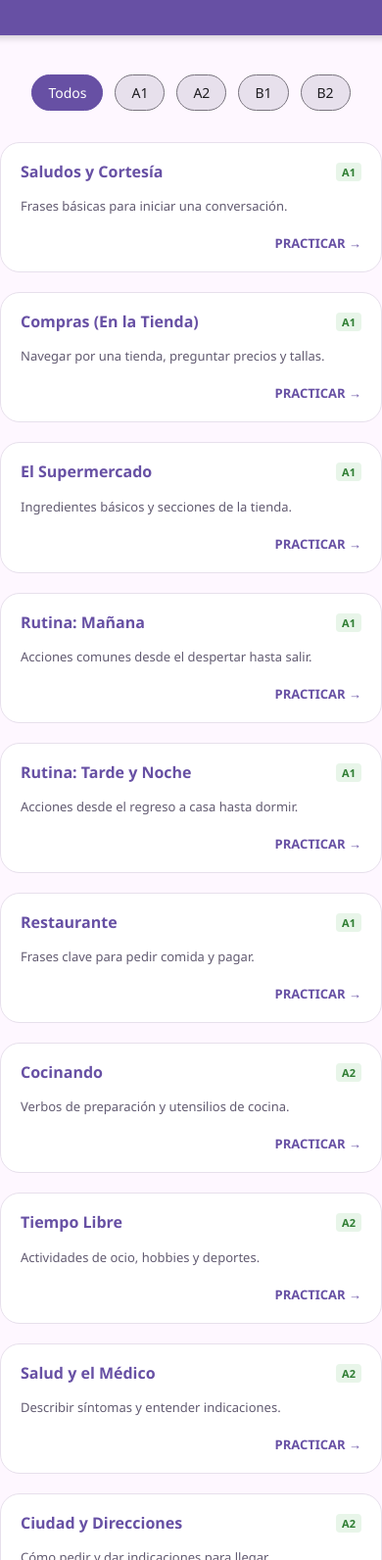
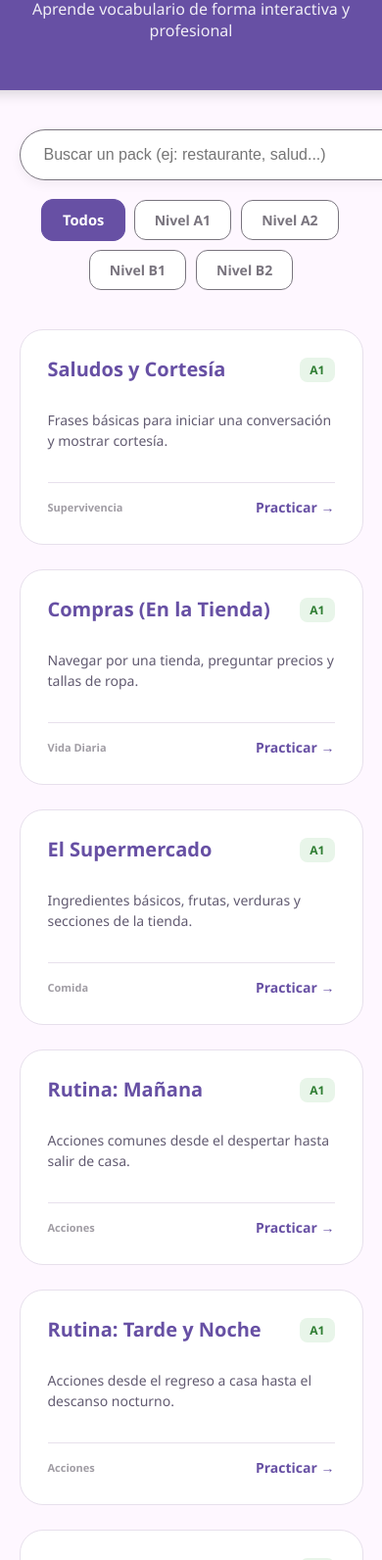
Before and after one commit to AkkarinRothen/EstudiAppweb, a plain HTML site: page index.html in a window 390 px wide. Shown: the part 162-1754 px from the top of the page at 98% size. Drawn offline with Linux system fonts and the light colour scheme.

Commit message:
Enhance styling and functionality of EstudiApp interface with improved layout, responsive design, and dynamic filtering features

```diff
--- a/index.html
+++ b/index.html
@@ -12,235 +12,335 @@
             --secondary: #625B71;
             --outline: #79747E;
             --surface-variant: #E7E0EC;
+            --container: #FFFFFF;
+        }
+        @media (prefers-color-scheme: dark) {
+            :root {
+                --primary: #D0BCFF;
+                --on-primary: #381E72;
+                --surface: #1C1B1F;
+                --secondary: #CCC2DC;
+                --outline: #938F99;
+                --surface-variant: #49454F;
+                --container: #25232A;
+            }
         }
         body {
-            font-family: 'Segoe UI', Roboto, Helvetica, Arial, sans-serif;
+            font-family: 'Segoe UI', Roboto, sans-serif;
             background-color: var(--surface);
-            color: #1C1B1F;
+            color: var(--outline);
             margin: 0;
             padding: 0;
             display: flex;
             flex-direction: column;
             align-items: center;
+            transition: background-color 0.3s;
         }
         header {
             background-color: var(--primary);
             color: var(--on-primary);
             width: 100%;
-            padding: 40px 20px;
+            padding: 50px 20px;
             text-align: center;
-            box-shadow: 0 2px 8px rgba(0,0,0,0.2);
+            box-shadow: 0 4px 12px rgba(0,0,0,0.15);
         }
-        header h1 { margin: 0; font-size: 32px; }
-        header p { margin: 10px 0 0 0; opacity: 0.9; }
+        header h1 { margin: 0; font-size: 36px; letter-spacing: -1px; }
+        header p { margin: 12px 0 0 0; opacity: 0.9; font-weight: 300; }
 
         .container {
             max-width: 1200px;
+            width: 90%;
+            padding: 40px 0;
+        }
+
+        .controls {
+            display: flex;
+            flex-direction: column;
+            gap: 20px;
+            margin-bottom: 40px;
+            position: sticky;
+            top: 20px;
+            z-index: 100;
+        }
+
+        .search-bar {
             width: 100%;
-            padding: 40px 20px;
+            padding: 16px 24px;
+            border-radius: 100px;
+            border: 1px solid var(--outline);
+            background: var(--container);
+            color: inherit;
+            font-size: 16px;
+            box-shadow: 0 4px 12px rgba(0,0,0,0.05);
+            outline: none;
         }
 
         .filter-section {
             display: flex;
-            gap: 12px;
-            margin-bottom: 32px;
+            gap: 10px;
             flex-wrap: wrap;
             justify-content: center;
         }
 
         .filter-chip {
-            padding: 8px 16px;
-            border-radius: 100px;
-            background: var(--surface-variant);
+            padding: 10px 20px;
+            border-radius: 12px;
+            background: var(--container);
             border: 1px solid var(--outline);
             cursor: pointer;
             font-size: 14px;
+            font-weight: 600;
             transition: all 0.2s;
         }
         .filter-chip.active {
             background: var(--primary);
-            color: white;
+            color: var(--on-primary);
             border-color: var(--primary);
+            transform: scale(1.05);
         }
 
         .grid {
             display: grid;
-            grid-template-columns: repeat(auto-fill, minmax(280px, 1fr));
-            gap: 20px;
+            grid-template-columns: repeat(auto-fill, minmax(300px, 1fr));
+            gap: 25px;
         }
 
         .card {
-            background: white;
-            border-radius: 20px;
-            padding: 20px;
+            background: var(--container);
+            border-radius: 24px;
+            padding: 28px;
             border: 1px solid var(--surface-variant);
             display: flex;
             flex-direction: column;
-            transition: transform 0.2s, box-shadow 0.2s;
+            transition: all 0.3s cubic-bezier(0.4, 0, 0.2, 1);
             text-decoration: none;
             color: inherit;
+            animation: fadeIn 0.5s ease backwards;
         }
+        @keyframes fadeIn { from { opacity: 0; transform: translateY(10px); } to { opacity: 1; transform: translateY(0); } }
+
         .card:hover {
-            transform: translateY(-4px);
-            box-shadow: 0 8px 16px rgba(0,0,0,0.1);
+            transform: translateY(-8px);
+            box-shadow: 0 12px 24px rgba(0,0,0,0.1);
+            border-color: var(--primary);
         }
         .card-header {
             display: flex;
             justify-content: space-between;
             align-items: flex-start;
-            margin-bottom: 8px;
+            margin-bottom: 16px;
         }
-        .card h3 { margin: 0; font-size: 16px; color: var(--primary); line-height: 1.2; }
+        .card h3 { margin: 0; font-size: 20px; color: var(--primary); line-height: 1.2; }
+
         .level-badge {
-            padding: 2px 6px;
-            border-radius: 4px;
-            font-size: 11px;
-            font-weight: bold;
-            margin-left: 8px;
-            flex-shrink: 0;
+            padding: 4px 10px;
+            border-radius: 8px;
+            font-size: 12px;
+            font-weight: 800;
+            text-transform: uppercase;
         }
-        .level-a1, .level-a2 { background: #E8F5E9; color: #2E7D32; }
-        .level-b1, .level-b2 { background: #FFF3E0; color: #EF6C00; }
+        .level-a1 { background: #E8F5E9; color: #2E7D32; }
+        .level-a2 { background: #E3F2FD; color: #1565C0; }
+        .level-b1 { background: #FFF3E0; color: #E65100; }
+        .level-b2 { background: #FCE4EC; color: #C2185B; }
 
-        .card p { font-size: 13px; color: var(--secondary); margin: 8px 0; flex-grow: 1; }
+        .card p { font-size: 14px; color: var(--secondary); margin: 12px 0; flex-grow: 1; line-height: 1.5; }
 
         .card-footer {
             display: flex;
-            justify-content: flex-end;
-            margin-top: 12px;
+            justify-content: space-between;
+            align-items: center;
+            margin-top: 20px;
+            padding-top: 15px;
+            border-top: 1px solid var(--surface-variant);
         }
+        .category { font-size: 11px; opacity: 0.7; font-weight: bold; }
         .btn-open {
             color: var(--primary);
-            font-weight: bold;
-            font-size: 13px;
-            text-transform: uppercase;
+            font-weight: 800;
+            font-size: 14px;
         }
 
         footer {
             margin-top: auto;
+            padding: 60px;
+            opacity: 0.6;
+            font-size: 13px;
+            text-align: center;
+        }
+
+        /* Estilo para cuando no hay resultados */
+        .no-results {
+            grid-column: 1 / -1;
+            text-align: center;
             padding: 40px;
-            color: var(--outline);
-            font-size: 14px;
-            text-align: center;
+            font-style: italic;
         }
     </style>
 </head>
 <body>
 
 <header>
-    <h1>EstudiApp - Recursos Didácticos</h1>
-    <p>Portal interactivo para estudiantes y docentes</p>
+    <h1>EstudiApp - Portal Didáctico</h1>
+    <p>Aprende vocabulario de forma interactiva y profesional</p>
 </header>
 
 <div class="container">
-    <div class="filter-section">
-        <div class="filter-chip active">Todos</div>
-        <div class="filter-chip">A1</div>
-        <div class="filter-chip">A2</div>
-        <div class="filter-chip">B1</div>
-        <div class="filter-chip">B2</div>
+    <div class="controls">
+        <input type="text" id="searchInput" class="search-bar" placeholder="Buscar un pack (ej: restaurante, salud...)" oninput="filterPacks()">
+        <div class="filter-section">
+            <div class="filter-chip active" onclick="setFilter('Todos', this)">Todos</div>
+            <div class="filter-chip" onclick="setFilter('A1', this)">Nivel A1</div>
+            <div class="filter-chip" onclick="setFilter('A2', this)">Nivel A2</div>
+            <div class="filter-chip" onclick="setFilter('B1', this)">Nivel B1</div>
+            <div class="filter-chip" onclick="setFilter('B2', this)">Nivel B2</div>
+        </div>
     </div>
 
     <div class="grid" id="grid">
-        <!-- NIVEL A1 -->
-        <a href="presets/saludos.html" class="card">
+        <!-- Generación dinámica de tarjetas (mantenemos los hrefs originales) -->
+        <a href="presets/saludos.html" class="card" data-level="A1">
             <div class="card-header"><h3>Saludos y Cortesía</h3><span class="level-badge level-a1">A1</span></div>
-            <p>Frases básicas para iniciar una conversación.</p>
-            <div class="card-footer"><span class="btn-open">Practicar →</span></div>
+            <p>Frases básicas para iniciar una conversación y mostrar cortesía.</p>
+            <div class="card-footer"><span class="category">Supervivencia</span><span class="btn-open">Practicar →</span></div>
         </a>
 
-        <a href="presets/compras.html" class="card">
+        <a href="presets/compras.html" class="card" data-level="A1">
             <div class="card-header"><h3>Compras (En la Tienda)</h3><span class="level-badge level-a1">A1</span></div>
-            <p>Navegar por una tienda, preguntar precios y tallas.</p>
-            <div class="card-footer"><span class="btn-open">Practicar →</span></div>
+            <p>Navegar por una tienda, preguntar precios y tallas de ropa.</p>
+            <div class="card-footer"><span class="category">Vida Diaria</span><span class="btn-open">Practicar →</span></div>
         </a>
 
-        <a href="presets/supermercado.html" class="card">
+        <a href="presets/supermercado.html" class="card" data-level="A1">
             <div class="card-header"><h3>El Supermercado</h3><span class="level-badge level-a1">A1</span></div>
-            <p>Ingredientes básicos y secciones de la tienda.</p>
-            <div class="card-footer"><span class="btn-open">Practicar →</span></div>
+            <p>Ingredientes básicos, frutas, verduras y secciones de la tienda.</p>
+            <div class="card-footer"><span class="category">Comida</span><span class="btn-open">Practicar →</span></div>
         </a>
 
-        <a href="presets/rutina_manana.html" class="card">
+        <a href="presets/rutina_manana.html" class="card" data-level="A1">
             <div class="card-header"><h3>Rutina: Mañana</h3><span class="level-badge level-a1">A1</span></div>
-            <p>Acciones comunes desde el despertar hasta salir.</p>
-            <div class="card-footer"><span class="btn-open">Practicar →</span></div>
+            <p>Acciones comunes desde el despertar hasta salir de casa.</p>
+            <div class="card-footer"><span class="category">Acciones</span><span class="btn-open">Practicar →</span></div>
         </a>
 
-        <a href="presets/tarde_noche.html" class="card">
+        <a href="presets/tarde_noche.html" class="card" data-level="A1">
             <div class="card-header"><h3>Rutina: Tarde y Noche</h3><span class="level-badge level-a1">A1</span></div>
-            <p>Acciones desde el regreso a casa hasta dormir.</p>
-            <div class="card-footer"><span class="btn-open">Practicar →</span></div>
+            <p>Acciones desde el regreso a casa hasta el descanso nocturno.</p>
+            <div class="card-footer"><span class="category">Acciones</span><span class="btn-open">Practicar →</span></div>
         </a>
 
-        <a href="presets/restaurante.html" class="card">
+        <a href="presets/restaurante.html" class="card" data-level="A1">
             <div class="card-header"><h3>Restaurante</h3><span class="level-badge level-a1">A1</span></div>
-            <p>Frases clave para pedir comida y pagar.</p>
-            <div class="card-footer"><span class="btn-open">Practicar →</span></div>
+            <p>Frases clave para pedir comida, bebidas y pagar la cuenta.</p>
+            <div class="card-footer"><span class="category">Comida</span><span class="btn-open">Practicar →</span></div>
         </a>
 
-        <!-- NIVEL A2 -->
-        <a href="presets/cocinando.html" class="card">
+        <a href="presets/cocinando.html" class="card" data-level="A2">
             <div class="card-header"><h3>Cocinando</h3><span class="level-badge level-a2">A2</span></div>
-            <p>Verbos de preparación y utensilios de cocina.</p>
-            <div class="card-footer"><span class="btn-open">Practicar →</span></div>
+            <p>Verbos de preparación (hervir, picar) y utensilios de cocina.</p>
+            <div class="card-footer"><span class="category">Comida</span><span class="btn-open">Practicar →</span></div>
         </a>
 
-        <a href="presets/ocio.html" class="card">
+        <a href="presets/ocio.html" class="card" data-level="A2">
             <div class="card-header"><h3>Tiempo Libre</h3><span class="level-badge level-a2">A2</span></div>
-            <p>Actividades de ocio, hobbies y deportes.</p>
-            <div class="card-footer"><span class="btn-open">Practicar →</span></div>
+            <p>Actividades de ocio, hobbies, deportes y quedadas con amigos.</p>
+            <div class="card-footer"><span class="category">Acciones</span><span class="btn-open">Practicar →</span></div>
         </a>
 
-        <a href="presets/salud.html" class="card">
+        <a href="presets/salud.html" class="card" data-level="A2">
             <div class="card-header"><h3>Salud y el Médico</h3><span class="level-badge level-a2">A2</span></div>
-            <p>Describir síntomas y entender indicaciones.</p>
-            <div class="card-footer"><span class="btn-open">Practicar →</span></div>
+            <p>Describir síntomas, enfermedades y entender al doctor.</p>
+            <div class="card-footer"><span class="category">Bienestar</span><span class="btn-open">Practicar →</span></div>
         </a>
 
-        <a href="presets/direcciones.html" class="card">
+        <a href="presets/direcciones.html" class="card" data-level="A2">
             <div class="card-header"><h3>Ciudad y Direcciones</h3><span class="level-badge level-a2">A2</span></div>
-            <p>Cómo pedir y dar indicaciones para llegar.</p>
-            <div class="card-footer"><span class="btn-open">Practicar →</span></div>
+            <p>Cómo pedir y dar indicaciones para navegar por la ciudad.</p>
+            <div class="card-footer"><span class="category">Viajes</span><span class="btn-open">Practicar →</span></div>
         </a>
 
-        <a href="presets/aeropuerto.html" class="card">
+        <a href="presets/aeropuerto.html" class="card" data-level="A2">
             <div class="card-header"><h3>En el Aeropuerto</h3><span class="level-badge level-a2">A2</span></div>
-            <p>Navegar por la terminal, check-in y aduanas.</p>
-            <div class="card-footer"><span class="btn-open">Practicar →</span></div>
+            <p>Navegar por la terminal, check-in, maletas y aduanas.</p>
+            <div class="card-footer"><span class="category">Viajes</span><span class="btn-open">Practicar →</span></div>
         </a>
 
-        <!-- NIVEL B1 -->
-        <a href="presets/vida_digital.html" class="card">
+        <a href="presets/vida_digital.html" class="card" data-level="B1">
             <div class="card-header"><h3>Vida Digital</h3><span class="level-badge level-b1">B1</span></div>
-            <p>Términos sobre internet y redes sociales.</p>
-            <div class="card-footer"><span class="btn-open">Practicar →</span></div>
+            <p>Términos sobre internet, redes sociales y dispositivos modernos.</p>
+            <div class="card-footer"><span class="category">Tecnología</span><span class="btn-open">Practicar →</span></div>
         </a>
 
-        <a href="presets/alojamiento.html" class="card">
+        <a href="presets/alojamiento.html" class="card" data-level="B1">
             <div class="card-header"><h3>Hotel y Alojamiento</h3><span class="level-badge level-b1">B1</span></div>
-            <p>Hacer reservas y pedir servicios de hotel.</p>
-            <div class="card-footer"><span class="btn-open">Practicar →</span></div>
+            <p>Hacer reservas, pedir servicios y resolver problemas de hotel.</p>
+            <div class="card-footer"><span class="category">Viajes</span><span class="btn-open">Practicar →</span></div>
         </a>
 
-        <a href="presets/reuniones.html" class="card">
+        <a href="presets/reuniones.html" class="card" data-level="B1">
             <div class="card-header"><h3>Reuniones Profesionales</h3><span class="level-badge level-b1">B1</span></div>
-            <p>Frases para opinar, interrumpir y concluir.</p>
-            <div class="card-footer"><span class="btn-open">Practicar →</span></div>
+            <p>Frases para opinar, interrumpir y concluir en el trabajo.</p>
+            <div class="card-footer"><span class="category">Negocios</span><span class="btn-open">Practicar →</span></div>
         </a>
 
-        <!-- NIVEL B2 -->
-        <a href="presets/academico.html" class="card">
+        <a href="presets/academico.html" class="card" data-level="B2">
             <div class="card-header"><h3>Ensayos y Debates</h3><span class="level-badge level-b2">B2</span></div>
-            <p>Conectores avanzados y verbos argumentativos.</p>
-            <div class="card-footer"><span class="btn-open">Practicar →</span></div>
+            <p>Conectores avanzados y verbos para argumentación formal.</p>
+            <div class="card-footer"><span class="category">Académico</span><span class="btn-open">Practicar →</span></div>
         </a>
     </div>
 </div>
 
 <footer>
-    Generado con EstudiApp &copy; 2026
+    Generado con EstudiApp &copy; 2026 | Recursos Didácticos de Práctica Libre
 </footer>
+
+<script>
+    let currentFilter = 'Todos';
+
+    function setFilter(level, el) {
+        currentFilter = level;
+        document.querySelectorAll('.filter-chip').forEach(c => c.classList.remove('active'));
+        el.classList.add('active');
+        filterPacks();
+    }
+
+    function filterPacks() {
+        const query = document.getElementById('searchInput').value.toLowerCase();
+        const cards = document.querySelectorAll('.card');
+        let visibleCount = 0;
+
+        cards.forEach(card => {
+            const title = card.querySelector('h3').innerText.toLowerCase();
+            const desc = card.querySelector('p').innerText.toLowerCase();
+            const level = card.getAttribute('data-level');
+
+            const matchesSearch = title.includes(query) || desc.includes(query);
+            const matchesFilter = currentFilter === 'Todos' || level === currentFilter;
+
+            if (matchesSearch && matchesFilter) {
+                card.style.display = 'flex';
+                visibleCount++;
+            } else {
+                card.style.display = 'none';
+            }
+        });
+
+        // Manejo de estado vacío
+        const grid = document.getElementById('grid');
+        const noRes = document.querySelector('.no-results');
+        if (visibleCount === 0) {
+            if (!noRes) {
+                const div = document.createElement('div');
+                div.className = 'no-results';
+                div.innerText = 'No se encontraron packs que coincidan con tu búsqueda.';
+                grid.appendChild(div);
+            }
+        } else if (noRes) {
+            noRes.remove();
+        }
+    }
+</script>
 
 </body>
 </html>
```
Also changed, not shown: 1 other file.
